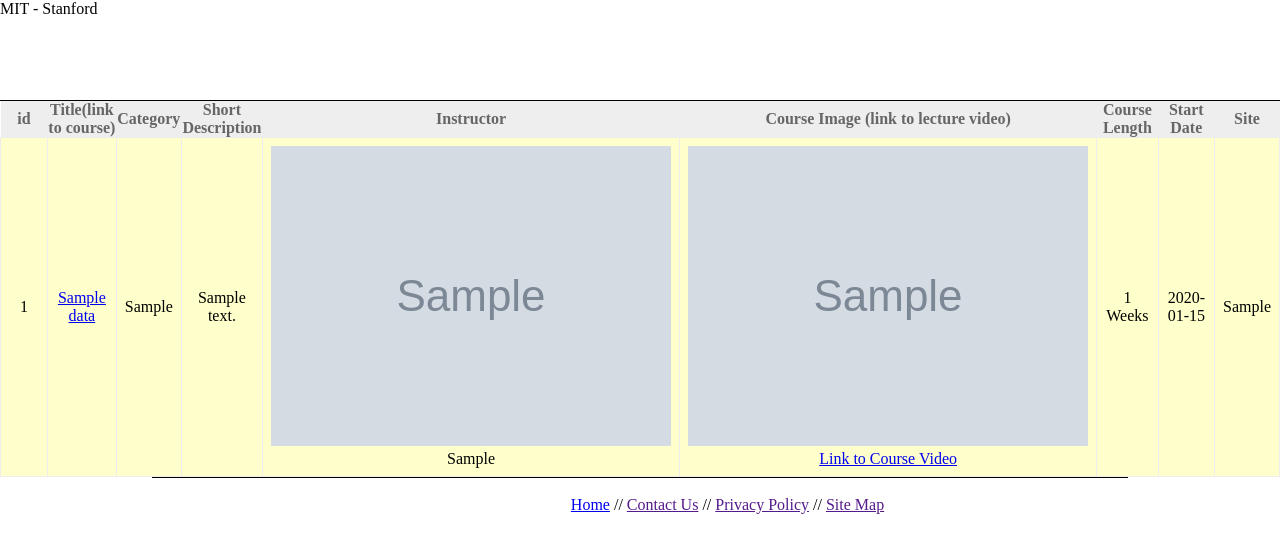
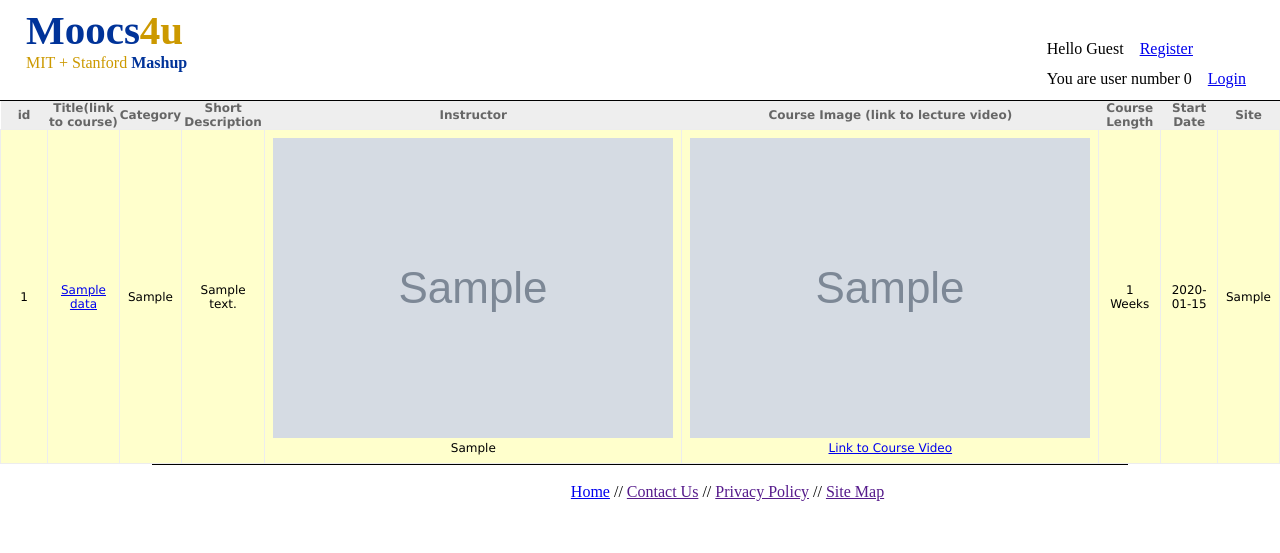
Before and after one commit to Vlad777/mit-stanford, a PHP site: page / in a window 1280 px wide. Shown: the top 553 px of the page. Run offline with PHP 8.4, Linux system fonts and the light colour scheme; tables that the repository leaves empty hold one stand-in row (values such as "Sample post"); grey boxes marked "Sample" are stand-in pictures; some libraries are stand-ins or nearby versions.

Commit message:
combined user registration and login inside index.php

```diff
--- a/includes/function_user.php
+++ b/includes/function_user.php
@@ -1,20 +1,165 @@
 <?php
 
-session_start();
+	session_start();
+	$error = array();
 
+
+
+	///used for debug
+	/* foreach($_POST as $key=>$value)
+	{
+		echo "$key=$value ";
+	} */
+
+	/************************
+	*		LOGOUT
+	**************************/
+	if (isset($_POST["Logout"]))
+	{
+		session_unset();
+		session_destroy();
+		$user =  NULL;
+	}
+
+
+
+	/**************************
+	*       REGISTER
+	*************************/
+
+	//User Registration scripts
+	if(isset($_POST['Submit']) && $_POST['do'] == 'register')
+	{
+	//echo 'registered?';
+	$username = $_POST['username'];
+	$email =  $_POST['email'];
+	$firstname =  $_POST['firstname'];
+	$lastname =  $_POST['lastname'];
+	$password1 = $_POST['password1'];
+	$password2 = $_POST['password2'];
+
+	$error = array();
+	//Check if email or username is in use
+
+	$qs = $dbh->prepare("SELECT username,email FROM users WHERE email = ? OR username = ?");
+	$qs->execute(array($email,$username));
+
+	if($qs->rowCount() > 0)
+	{
+		$error[] .=  "Username or email in use";
+	}
+
+	//Check password Strength
+	checkPasswordStrength($password1, $error);
+
+	if($password1 != $password2)
+	{
+		$error[] .= "Passwords do not match";
+	}
+	else {
+		$salt = crypt($password1);
+		//Should be go enought, but if you want to increase hash size, just go to 512. Dont know if it supported on which version.
+		$saltedPassword = hash("sha256", $password1.$salt);
+	}
+
+	//No error? commit
+	if(count($error) == 0)
+	{
+		//Enter into db
+		$qs = $dbh->prepare("INSERT INTO users (username,first_name,last_name,password,salt,email)values (?,?,?,?,?,?)");
+		$qs->execute(array($username,$firstname,$lastname,$saltedPassword,$salt,$email));
+		echo "Your Account was created";
+
+	}
+	else {
+		// print_r($error);
+	}
+}
+
+
+	/************************
+	*		LOGIN
+	**************************/
+	if(isset($_POST['Submit']) && $_POST['do'] == 'login' )
+	{
+		//Recieved a post from a login panel
+		//We need to set some session information
+		$username = $_POST["username"];
+		$password = $_POST["password"];
+		$page = $_POST["page"];
+
+		//check db
+		$st = $dbh->prepare("SELECT * FROM users where username = ?");
+		$st->execute(array($username));
+
+		if($st->rowCount() < 1)
+		{
+			//No user based on the username was found;
+			$error[] .= "No account was found with this username";
+		}
+		else
+		{
+			$row = $st->fetch();
+			$salt = $row["salt"];
+			$hashedPassword = $row["password"];
+
+			$saltedPassword = hash("sha256", $password.$salt);
+			if($saltedPassword != $hashedPassword)
+			{
+				//Wrong password
+				$error[] .= "Wrong password entered";
+			}
+			else
+			{
+				//Destroy old session. Prevent XSS
+				session_unset();
+				session_destroy();
+				session_start();
+				$_SESSION["userid"] = $row["userid"];
+				$_SESSION["username"] = $row["username"];
+				//header("Location: $page");
+				header("Location: index.php");
+			}
+		}
+	}
 
 	if(isset($_SESSION['userid']))
 	{
 		///User is logged in
+		//echo 'user ID is valid';
 		$user["username"] = $_SESSION['username'];
 		$user["userid"] = $_SESSION['userid'];
 
-	} else
+	}
+	else
 	{
+		if (count($error))
+		{
+			echo '<br />';
+			foreach($error as $a)
+			{
+				echo $a.'<br />';
+			}
+		}
+
 		// THe user is not logged in
 		$user["username"] = "Guest";
 		$user["userid"] = 0;
+
 	}
 
+function checkPasswordStrength($password, &$error){
+	if(strlen($password) < 8){
+		$error[] .= "Password too short";
+	}
+	if(!preg_match("#[0-9]#", $password))
+	{
+		$error[] .= "Password must contain 1 number";
+	}
+	if(!preg_match("#[A-Z]#", $password))
+	{
+		$error[] .= "Password must have one upper case letter";
+	}
+}
 
 ?>
--- /dev/null
+++ b/includes/login.php
@@ -0,0 +1,33 @@
+<?php
+/***************************
+*  includes/login.php
+*
+*   this file is included
+*	from the user_test.php
+*   from the header.php
+*
+***************************/
+$error = array();
+
+if($user["userid"] === 0)
+{
+	?>
+    <b>Registration form</b>
+	<span>Welcome Guest! <br />Please input login information <br/></span>
+	<form action="index.php" method="post">
+		<lable>Username: </label><input type="text" name="username" value="" /></lable>
+		<lable>Password: </label><input type="password" name="password"/></lable>
+		<input type="hidden" name="page" value="login.php"/>
+		<input type="hidden" name="do" value="login"/>
+		<input type="submit" name="Submit" />
+	</form>
+	<?php
+}
+else
+{
+	//User is not logged in
+	echo $user["username"]?>
+	<br />You are logged in!
+	<?php
+}
+?>
--- /dev/null
+++ b/includes/register.php
@@ -0,0 +1,31 @@
+<?php
+/***************************
+*  includes/register.php
+*
+*   this file is included
+*	from the user_test.php
+*   from the header.php
+*
+***************************/
+?>
+
+<html>
+<head>
+	<link type="text/css" rel="stylesheet" href="template/style.css" />
+</head>
+<body>
+	<div id="content">
+		<b>Registration form</b>
+		<form action="index.php" method="post">
+			<label>Username: <input type="text" name="username"></label>
+			<label>Email: <input type="text" name="email"></label>
+			<label>First Name: <input type="text" name="firstname"></label>
+			<label>Last Name: <input type="text" name="lastname"></label>
+			<label>Password: <input type="password" name="password1"></label>
+			<label>Confirm Password<input type="password" name="password2"></label>
+            	<input type="hidden" name="do" value="register"/>
+			<input type="submit" name="Submit">
+		</form>
+	</div>
+</body>
+</html>
--- /dev/null
+++ b/includes/user_test.php
@@ -0,0 +1,52 @@
+<?php
+/***************************
+*  includes/user-test.php
+*
+*   this file is included
+*   from the header.php
+*
+***************************/
+//path relative to index.php which includes this file
+include("includes/function_user.php");	?>
+
+<div id="user-box">
+
+<?
+	if($user["userid"] > 0)
+	{
+		//User is logged in We need to declare some variables to make it easier to access user information
+		//Rather than user $_SESSION we can assign these variables to a $user varialbe.
+		echo "<div class='lines'><span class='inline'>";
+		echo "Hello ".$user["username"]."";
+		echo "</span>";
+		?><span class='inline'> <form action="index.php" method="post">
+			<input type="submit" name="Logout" value="Logout"/>
+		</form>   </span></div>  <?
+		echo "<div class='lines'><span class='inline'>";
+		echo "You are user number ".$user["userid"]."<br/> </span></div>";	}
+	else
+	{
+		//if no session information is set, we create a new session for a guest.
+		//echo "You are not logged in.";
+		echo "<div class='lines'><span class='inline'>";
+		echo "Hello ".$user["username"]."  </span>";
+		?>
+		<span class='inline'><a onclick="$('#register-box').show();return false;" href='register.php'>Register</a> </span></div>
+        <div class='lines'><span class='inline'>
+		<? echo "You are user number ".$user["userid"];
+		?>	</span><span class='inline'>
+        <a onclick="$('#login-box').show();return false;" href="login.php">Login</a>
+        </span></div>
+		<?
+	}
+?>
+</div> <!-- //close tag for id="user-box" -->
+
+  <div id="login-box" class="popup" style="display:none;">
+     <a class="closebutton" onClick="$('#login-box').fadeOut();">Close</a>
+   	 <?  include("includes/login.php"); ?>
+  </div>
+  <div id="register-box" class="popup" style="display:none;">
+     <a class="closebutton" onClick="$('#register-box').fadeOut();">Close</a>
+  	 <?  include("includes/register.php"); ?>
+  </div>
--- a/index.php
+++ b/index.php
@@ -19,8 +19,9 @@ $results = fetchAll($queryString);
 <html>
 <head>
 <title>MOOCS mashup | MIT + SEE | CS 160 Team 3</title>
-<script  type="text/javascript" src="sorttable.js"></script>
-<link rel="stylesheet" href="style.css" />
+<script  type="text/javascript" src="includes/js/sorttable.js"></script>
+ <script src="//ajax.googleapis.com/ajax/libs/jquery/2.0.0/jquery.min.js"></script>
+<link rel="stylesheet" href="template/style.css" />
 </head>
 <body>
 <script type="text/javascript">
@@ -30,17 +31,16 @@ function open_video(url)
 }
 
 </script>
-<table class="sortable">
-
 <?php include("template/header.php"); ?>
 
+<table class="sortable">
 <?php
 //teable headers
-echo '<thead><tr><th>id</th><th>Title(link to course)</th>
-          <th>Category</th>
-		  <th>Short Description</th><th>Instructor</th>
-		  <th>Course Image (link to lecture video)</th>
-		  <th>Course Length</th><th>Start Date</th><th>Site</th></tr></thead><tbody>';
+echo '<thead><tr><th class="courseid">id</th><th class="courselink">Title(link to course)</th>
+          <th class="category">Category</th>
+		  <th class="coursedesc">Short Description</th><th class="profimage">Instructor</th>
+		  <th class="videolink"> Course Image (link to lecture video)</th>
+		  <th class="courselength" >Course Length</th><th>Start Date</th><th>Site</th></tr></thead><tbody>';
 $counter = 0;
 foreach ($results as $aCourse)
 {
@@ -66,8 +66,6 @@ foreach ($results as $aCourse)
 
 ?>
 </tbody></table>
-
-
 <?php include("template/footer.php"); ?>
 </body>
 </html>
--- a/template/header.php
+++ b/template/header.php
@@ -1,5 +1,10 @@
 <div id="header">
 
-	MIT - Stanford
+	<div id="logo">
+    	<h1><span class="blue">Moocs</span><span class="gold">4u</span></h1>
+		<span class="gold">MIT + Stanford </span><span class="blue"><b>Mashup</b></span>
+   </div>
 
+    <?php
+	include("includes/user_test.php");	?>
 </div>
--- a/template/style.css
+++ b/template/style.css
@@ -4,8 +4,134 @@
 	margin:0;
 	padding:0;
 }
+/******************/
+/*      HEADER     */
+div#header
+{
+	height: 100px;
+	border-bottom: 1px solid #000;
+	display:block;
+	position:relative;
+}
 
-/* *****************/
+div#header h1 {
+	/* display:inline;	*/
+	font-size: 41px;
+}
+div#logo{
+	position:relative;
+	float:left;
+	margin-left:20px;
+	padding:6px;
+	width: 400px;
+}
+
+/* login form */
+iframe#login-frame{
+		width:400px;
+	height:300px;
+}
+div#login-box{
+	background:#FFFFFF;
+	position:relative;
+	top:100px;
+	margin:0 auto;
+	width:300px;
+	height:200px;
+	padding:30px;
+
+}
+div#login-box form{
+}
+
+div#login-box lable, div#register-box form label{
+	line-height:30px;
+	display:block;
+}
+div#login-box span{
+	line-height:30px;
+	display:block;
+}
+div#login-box input[type="submit"], input[type="reset"], div#register-box form  input[type="submit"] {
+	margin:10px 0px 20px;
+	line-height:30px;
+	display:block;
+}
+div#login-box  input[type="submit"]:hover, input[type="reset"]:hover {
+
+}
+
+div.popup {
+	border: solid 2px #039;
+	padding:10px;
+	margin:0 auto;
+	box-shadow: 4px 4px 2px #039; /* CSS3 */
+	-moz-border-radius: 15px;
+	border-radius: 15px;
+	-webkit-border-radius: 15px;
+
+}
+iframe#register-frame{
+		width:400px;
+		height:300px;
+}
+div#register-box{
+	background:#FFFFFF;
+	position:relative;
+	top:200px;
+	width:400px;
+	height:300px;
+    margin:0 auto;
+}
+div.lines
+{
+	clear:both;
+}
+span.inline{
+	with:auto;
+	float:left;
+	margin:0px 4px;
+	padding: 0px 4px;
+	line-height:30px;
+}
+
+div.popup a.closebutton {
+	padding:10px;
+	right: 10px;
+    top: -4px;
+	position:absolute;
+}
+
+/* colors */
+span.blue {
+	color:#039; /* BLUE  */
+}
+
+span.gold {
+	color:#C90;  /* GOLD  */
+}
+/* login box   */
+
+div#user-box {
+	width: auto;
+	position:absolute;/* relative to header container */
+	float:right;
+	margin-right:20px;
+	padding:6px;
+	right: 0;
+	bottom:0;
+}
+
+
+
+/*********************/
+/*  BODY & CONTENT  */
+
+div#content
+{
+	padding: 10px;
+}
+
 /* Sortable tables */
 table.sortable thead {
     background-color:#eee;
@@ -17,6 +143,8 @@ table.sortable{
 	padding: 0px;
 	margin:0px;
 	border-collapse:collapse;
+	font-family:Verdana, Geneva, sans-serif;
+	font-size:12px;
 }
 table.sortable td{
 	border: solid 1px #ededed;
@@ -47,19 +175,8 @@ td.videolink{
 }
 td.site{
 }
-/* *****************/
 
-div#header
-{
-	height: 100px;
-	border-bottom: 1px solid #000;
-
-}
-
-div#content
-{
-	padding: 10px;
-}
+/* FOOTER */
 
 div#footer
 {
```
Also changed, not shown: template/footer.php (line endings or trailing spaces).
